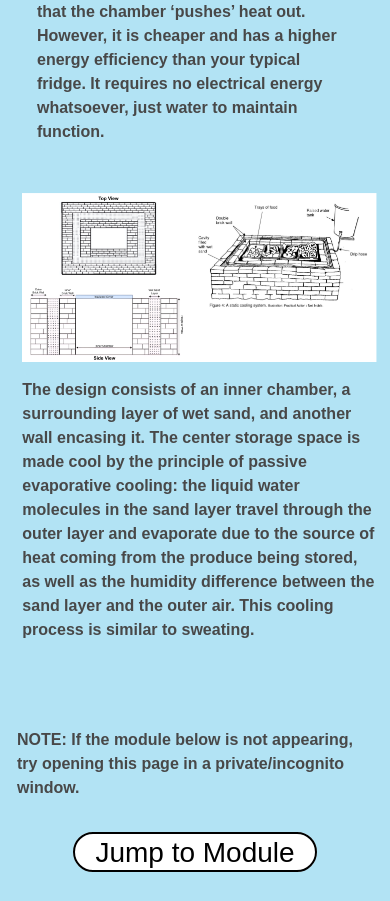
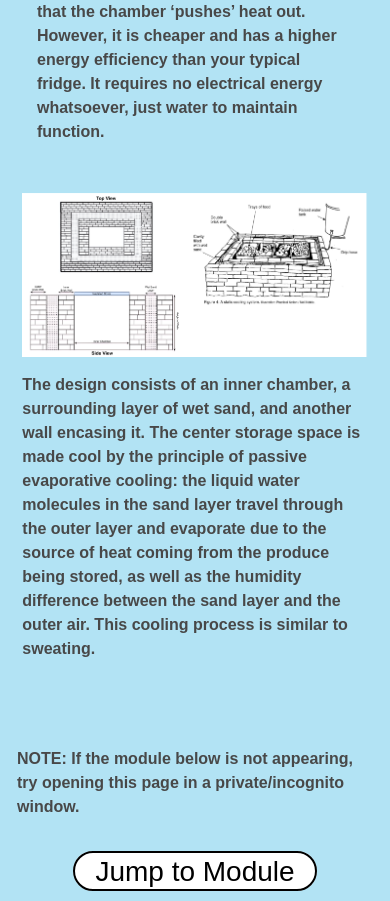
Before and after one commit to swamilikes2code/Python_based_Interactive_Scientific_Visualization, a Flask app: page /ZECC in a window 390 px wide. Shown: the part 1230-2131 px from the top of the page. Run offline with Flask 3, Linux system fonts and the light colour scheme; some libraries are stand-ins or nearby versions.

Commit message:
update ZECC responsive layout

```diff
--- a/flask_server_setup/app/templates/SIR.html
+++ b/flask_server_setup/app/templates/SIR.html
@@ -455,6 +455,7 @@
         <button tabindex= "0" class="tablinks" onclick="openTab(event, 'About')" id="defaultOpen">About</button>
         <button tabindex= "0" class="tablinks" onclick="openTab(event, 'Class Definitions')">Class Definitions</button>
         <button tabindex= "0" class="tablinks" onclick="openTab(event, 'Model Description')">Model Description</button>
+        <button tabindex= "0" class="tablinks" onclick="openTab(event, 'Questions')">Questions</button>
       </div>
 
       <div class="flexwrap1">
--- a/flask_server_setup/app/templates/ZECC.html
+++ b/flask_server_setup/app/templates/ZECC.html
@@ -357,7 +357,6 @@
     }
 
     .home_center_col {
-      width: 100%;
       max-width: 600px;
       align-items: center;
       justify-items: center;
```
